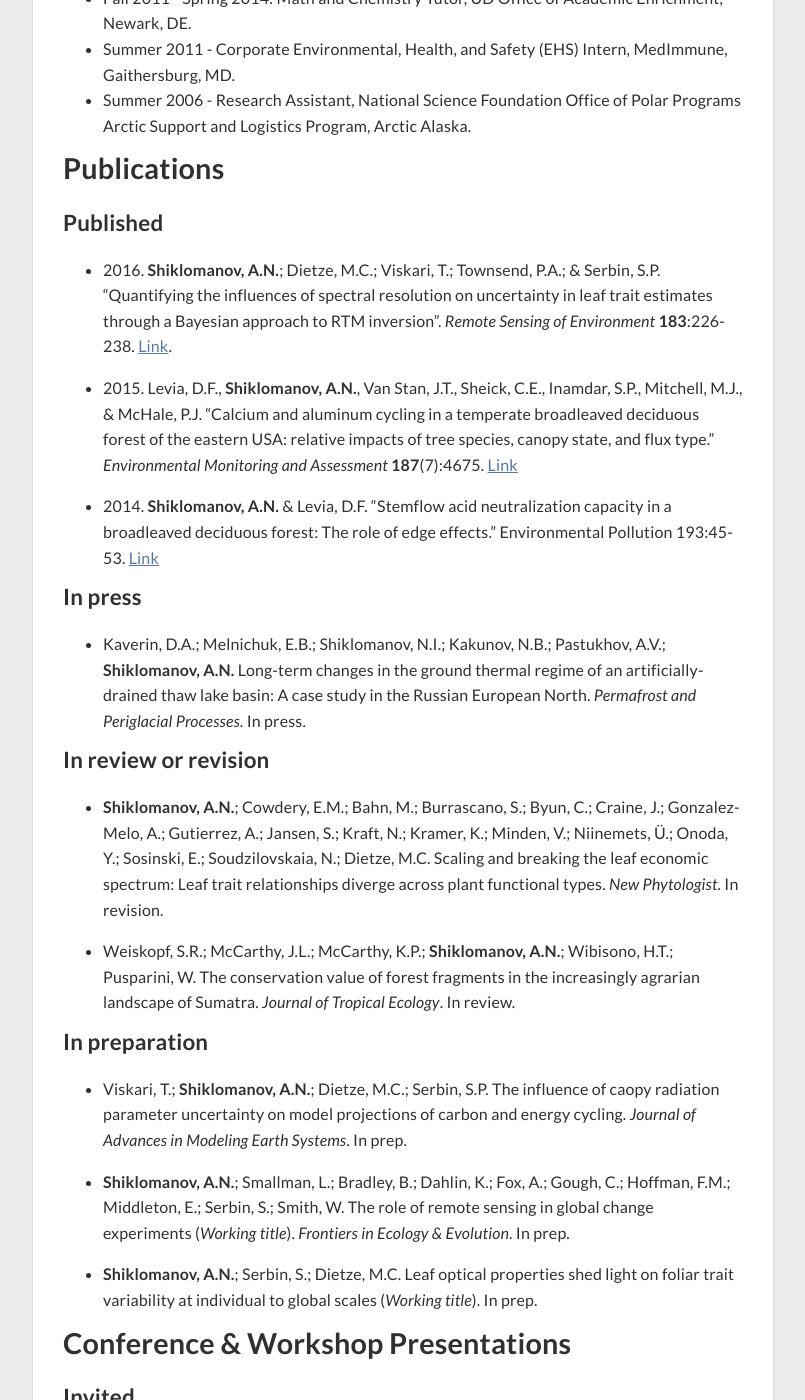
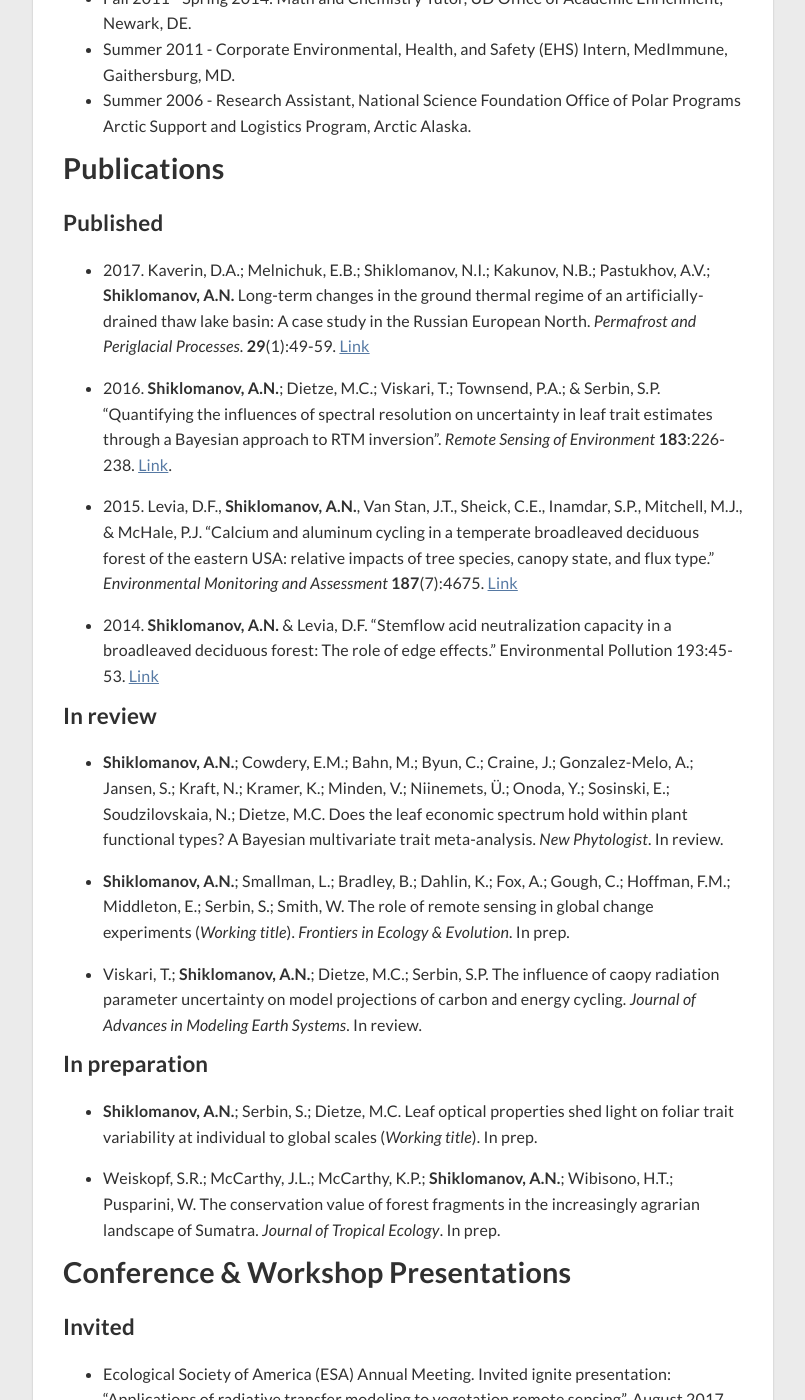
Before and after one commit to ashiklom/ashiklom.github.io, a Jekyll site: the page built from cv.md, in a window 1280 px wide and 1400 px high, scrolled down 717 px. Shown: the whole window, without its empty margins (237-1042 px from the left). Built offline with Jekyll 4.4.1, drawn with Linux system fonts in a browser that asks for light colours; nearby versions of some CDN libraries; some of the changed text lies outside the part shown.

```diff
--- a/cv.md
+++ b/cv.md
@@ -27,6 +27,11 @@ Honors B.S. with Distinction, *Chemistry & Environmental Science*, University of
 
 ### Published
 
+* 2017\. Kaverin, D.A.; Melnichuk, E.B.; Shiklomanov, N.I.; Kakunov, N.B.; Pastukhov, A.V.; **Shiklomanov, A.N.**
+Long-term changes in the ground thermal regime of an artificially-drained thaw lake basin: A case study in the Russian European North.
+*Permafrost and Periglacial Processes*. **29**(1):49-59.
+[Link](http://onlinelibrary.wiley.com/doi/10.1002/ppp.1963/abstract)
+
 * 2016\. **Shiklomanov, A.N.**; Dietze, M.C.; Viskari, T.; Townsend, P.A.; & Serbin, S.P.
 "Quantifying the influences of spectral resolution on uncertainty in leaf trait estimates through a Bayesian approach to RTM inversion".
 *Remote Sensing of Environment* **183**:226-238.
@@ -42,32 +47,25 @@ Honors B.S. with Distinction, *Chemistry & Environmental Science*, University of
 Environmental Pollution 193:45-53.
 [Link](http://dx.doi.org/10.1016/j.envpol.2014.06.011)
 
-### In press
+### In review
 
-* Kaverin, D.A.; Melnichuk, E.B.; Shiklomanov, N.I.; Kakunov, N.B.; Pastukhov, A.V.; **Shiklomanov, A.N.**
-Long-term changes in the ground thermal regime of an artificially-drained thaw lake basin: A case study in the Russian European North.
-*Permafrost and Periglacial Processes*.
-In press.
+* **Shiklomanov, A.N.**; Cowdery, E.M.; Bahn, M.; Byun, C.; Craine, J.; Gonzalez-Melo, A.; Jansen, S.; Kraft, N.; Kramer, K.; Minden, V.; Niinemets, Ü.; Onoda, Y.; Sosinski, E.; Soudzilovskaia, N.; Dietze, M.C.
+Does the leaf economic spectrum hold within plant functional types? A Bayesian multivariate trait meta-analysis.
+*New Phytologist*.
+In review.
 
-### In review or revision
+* **Shiklomanov, A.N.**; Smallman, L.; Bradley, B.; Dahlin, K.; Fox, A.; Gough, C.; Hoffman, F.M.; Middleton, E.; Serbin, S.; Smith, W. The role of remote sensing in global change experiments (*Working title*). *Frontiers in Ecology & Evolution*. In prep.
 
-* **Shiklomanov, A.N.**; Cowdery, E.M.; Bahn, M.; Burrascano, S.; Byun, C.; Craine, J.; Gonzalez-Melo, A.; Gutierrez, A.; Jansen, S.; Kraft, N.; Kramer, K.; Minden, V.; Niinemets, Ü.; Onoda, Y.; Sosinski, E.; Soudzilovskaia, N.; Dietze, M.C.
-Scaling and breaking the leaf economic spectrum: Leaf trait relationships diverge across plant functional types.
-*New Phytologist*.
-In revision.
+* Viskari, T.; **Shiklomanov, A.N.**; Dietze, M.C.; Serbin, S.P. The influence of caopy radiation parameter uncertainty on model projections of carbon and energy cycling. *Journal of Advances in Modeling Earth Systems*. In review.
+
+### In preparation
+
+* **Shiklomanov, A.N.**; Serbin, S.; Dietze, M.C. Leaf optical properties shed light on foliar trait variability at individual to global scales (*Working title*). In prep.
 
 * Weiskopf, S.R.; McCarthy, J.L.; McCarthy, K.P.; **Shiklomanov, A.N.**; Wibisono, H.T.; Pusparini, W.
 The conservation value of forest fragments in the increasingly agrarian landscape of Sumatra.
 *Journal of Tropical Ecology*.
-In review.
-
-### In preparation
-
-* Viskari, T.; **Shiklomanov, A.N.**; Dietze, M.C.; Serbin, S.P. The influence of caopy radiation parameter uncertainty on model projections of carbon and energy cycling. *Journal of Advances in Modeling Earth Systems*. In prep.
-
-* **Shiklomanov, A.N.**; Smallman, L.; Bradley, B.; Dahlin, K.; Fox, A.; Gough, C.; Hoffman, F.M.; Middleton, E.; Serbin, S.; Smith, W. The role of remote sensing in global change experiments (*Working title*). *Frontiers in Ecology & Evolution*. In prep.
-
-* **Shiklomanov, A.N.**; Serbin, S.; Dietze, M.C. Leaf optical properties shed light on foliar trait variability at individual to global scales (*Working title*). In prep.
+In prep.
 
 ## Conference & Workshop Presentations
 
@@ -82,6 +80,10 @@ Invited oral presentation: "Leaf optical properties shed light on foliar trait v
 December 2016.
 
 ### Contributed
+
+* American Geophysical Union (AGU) Fall Meeting.
+Oral presentation: "Leaf optical properties shed light on foliar trait variability at individual to global scales".
+December 2017.
 
 * 39th New Phytologist Symposium -- Trait covariation: Structural and functional relationships in plant ecology.
 Poster presentation: "Leaf optical properties shed light on foliar trait variability at individual to global scales".
```
Also changed, not shown: other parts of cv.md (+2 -2 lines).
